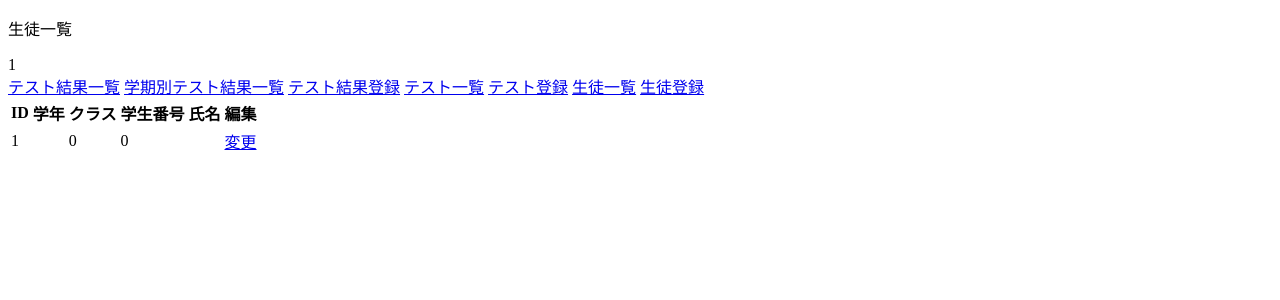
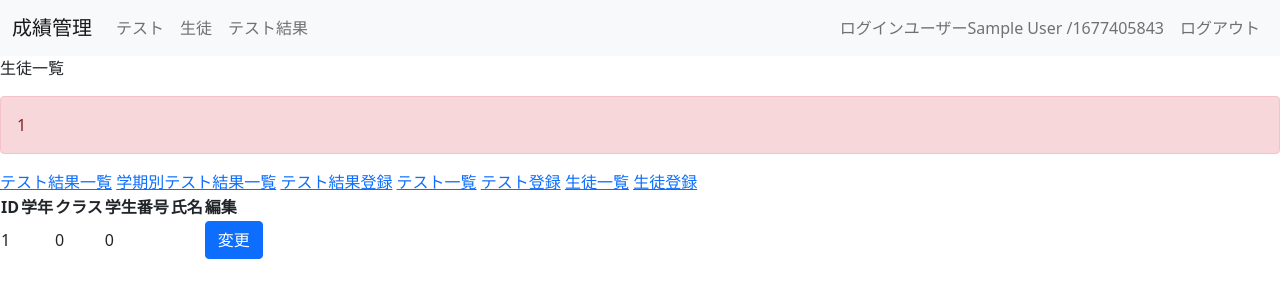
Before and after one commit to KeitaShimura/grade-management, a PHP site: page /grade-management/students in a window 1280 px wide. Shown: the top 300 px of the page. Run offline with PHP 8.4, Linux system fonts and the light colour scheme; the visitor is signed in with stand-in values (Sample User, id 1); data comes from the database, SQL or seed files in the repository; data that the repository does not hold is empty; some libraries are stand-ins or nearby versions.

Commit message:
ログアウト機能の実装

```diff
--- a/auth/login.php
+++ b/auth/login.php
@@ -1,5 +1,6 @@
 <?php
 require_once(__DIR__ . '/../func/db_connect.php');
+
 session_start();
 $error=null;
 
@@ -31,7 +32,7 @@ if (!empty($_POST)) {
                 setcookie('password', $_POST['password'], time() + 60 * 60 * 24 * 14);
             }
 
-            header('Location: ../index.php');
+            header('Location: http://localhost/grade-management');
             exit();
         } else {
             $error['login'] = 'failed';
--- a/auth/login_check.php
+++ b/auth/login_check.php
@@ -4,11 +4,11 @@ if(isset($_SESSION['id']) && $_SESSION['time'] + 3600 > time()) {
 
     $_SESSION['time'] = time();
 
-    $users = $db->prepare('SELECT * FROM teachers WHERE id = ?');
-    $users->execute(array($_SESSION['id']));
-    $user = $users->fetch();
+    $teachers = $db->prepare('SELECT * FROM teachers WHERE id = ?');
+    $teachers->execute(array($_SESSION['id']));
+    $teachers = $teachers->fetch();
 } else {
-    header('Location: login.php');
+    header('Location: auth/login.php');
     exit();
 }
 ?>
--- a/components/header.php
+++ b/components/header.php
@@ -0,0 +1,56 @@
+<?php
+require_once(__DIR__ .'/../func/db_connect.php');
+session_start();
+require_once(__DIR__ . '/../auth/login_check.php');
+
+?>
+
+<!DOCTYPE html>
+<html lang="ja">
+<head>
+    <meta charset="UTF-8">
+    <link rel ="stylesheet" href="https://cdnjs.cloudflare.com/ajax/libs/font-awesome/6.1.1/css/all.min.css">
+    <link href="https://cdn.jsdelivr.net/npm/bootstrap@5.0.2/dist/css/bootstrap.min.css" rel="stylesheet" integrity="sha384-EVSTQN3/azprG1Anm3QDgpJLIm9Nao0Yz1ztcQTwFspd3yD65VohhpuuCOmLASjC" crossorigin="anonymous">
+    <script src="https://cdn.jsdelivr.net/npm/bootstrap@5.0.2/dist/js/bootstrap.bundle.min.js" integrity="sha384-MrcW6ZMFYlzcLA8Nl+NtUVF0sA7MsXsP1UyJoMp4YLEuNSfAP+JcXn/tWtIaxVXM" crossorigin="anonymous"></script>
+    <script src="https://cdn.jsdelivr.net/npm/chart.js"></script>
+    <?php $realPath ="http://localhost/grade-management";?>
+
+</head>
+<body>
+
+<header>
+    <nav class="navbar navbar-expand-lg navbar-light bg-light">
+        <div class="container-fluid">
+            <a class="navbar-brand" href="http://localhost/grade-management/index.php">成績管理</a>
+            <button class="navbar-toggler" type="button" data-bs-toggle="collapse" data-bs-target="#navbarNav" aria-controls="navbarNav" aria-expanded="false" aria-label="Toggle navigation">
+                <span class="navbar-toggler-icon"></span>
+            </button>
+            <div class="collapse navbar-collapse" id="navbarNav">
+                <ul class="navbar-nav">
+
+                    <li class="nav-item">
+                        <a class="nav-link" href="http://localhost/grade-management/tests">テスト</a>
+                    </li>
+                    <li class="nav-item">
+                        <a class="nav-link" href="http://localhost/grade-management/students">生徒</a>
+                    </li>
+
+                    <li class="nav-item">
+                        <a class="nav-link" href="http://localhost/grade-management/exams">テスト結果</a>
+                    </li>
+                </ul>
+
+                <ul class="navbar-nav ms-auto">
+                    <li class="nav-item">
+                        <a class="nav-link" href="#" tabindex="-1">   ログインユーザー<?php echo $_SESSION['name'];?> /<?php echo $_SESSION['login_time'];?></a>
+                    </li>
+                    <li class="nav-item">
+                        <a class="nav-link" href="http://localhost/grade-management/auth/logout.php">ログアウト</a>
+                    </li>
+                 </ul>
+            </div>
+        </div>
+    </nav>
+
+
+</header>
--- a/exams/create.php
+++ b/exams/create.php
@@ -1,10 +1,9 @@
 <?php
 
-require_once(__DIR__ .'../func/db_connect.php');
+require_once(__DIR__ . '/../components/header.php');
+
 $tests = $db->query('SELECT * FROM tests');
 $students = $db->query('SELECT * FROM students');
-
-session_start();
 
 $token = bin2hex(openssl_random_pseudo_bytes(24));
 $_SESSION['token'] = $token;
--- a/exams/download.php
+++ b/exams/download.php
@@ -1,6 +1,5 @@
 <?php
 require_once(__DIR__ .'../func/db_connect.php');
-
 
 $exams = $db->query("SELECT exams.id, tests.name AS test_name, students.name AS student_name, exams.kokugo, exams.sugaku, exams.eigo, exams.rika, exams.shakai, exams.goukei FROM exams INNER JOIN students ON exams.student_id = students.id INNER JOIN tests ON exams.test_id = tests.id");
 
--- a/exams/index.php
+++ b/exams/index.php
@@ -1,10 +1,10 @@
 <?php
-require_once(__DIR__ .'../func/db_connect.php');
+require_once(__DIR__ . '/../components/header.php');
+
 
 $exams = $db->query("SELECT exams.id, tests.name AS test_name, students.name AS student_name, exams.kokugo, exams.sugaku, exams.eigo, exams.rika, exams.shakai, exams.goukei FROM exams INNER JOIN students ON exams.student_id = students.id INNER JOIN tests ON exams.test_id = tests.id");
 
 
-session_start();
 
 ?>
 
--- a/exams/result.php
+++ b/exams/result.php
@@ -1,6 +1,5 @@
 <?php
-require_once(__DIR__ .'../func/db_connect.php');
-
+require_once(__DIR__ . '/../components/header.php');
 
 if (isset($_GET['test_name'])) {
     $exams = $db->prepare("SELECT students.number as student_number, students.name as student_name, kokugo, sugaku, eigo, rika, shakai, goukei FROM exams INNER JOIN tests ON exams.test_id = tests.id INNER JOIN students ON exams.student_id = students.id WHERE tests.name = ?");
--- a/index.php
+++ b/index.php
@@ -1,6 +1,6 @@
 <?php
 require_once(__DIR__ .'/func/db_connect.php');
-
+require_once(__DIR__ . '/components/header.php');
 
 ?>
 
--- a/students/create.php
+++ b/students/create.php
@@ -1,8 +1,5 @@
 <?php
-require_once(__DIR__ .'../func/db_connect.php');
-
-
-session_start();
+require_once(__DIR__ . '/../components/header.php');
 
 $token = bin2hex(openssl_random_pseudo_bytes(24));
 $_SESSION['token'] = $token;
--- a/students/edit.php
+++ b/students/edit.php
@@ -1,11 +1,9 @@
 <?php
-require_once(__DIR__ .'../func/db_connect.php');
+require_once(__DIR__ . '/../components/header.php');
 
 $students = $db->prepare("SELECT * FROM students WHERE id = ?");
 $students->execute(array($_REQUEST['id']));
 $student = $students->fetch();
-
-session_start();
 
 $token = bin2hex(openssl_random_pseudo_bytes(24));
 $_SESSION['token'] = $token;
--- a/students/index.php
+++ b/students/index.php
@@ -1,8 +1,8 @@
 <?php
-require_once(__DIR__ .'../func/db_connect.php');
+require_once(__DIR__ . '/../components/header.php');
+
 
 $students = $db->query('SELECT * FROM students');
-session_start();
 
 ?>
 
```
Also changed, not shown: auth/logout.php (+24 -0 lines), tests/create.php (+1 -3 lines), tests/edit.php (+1 -2 lines), tests/index.php (+1 -2 lines).
